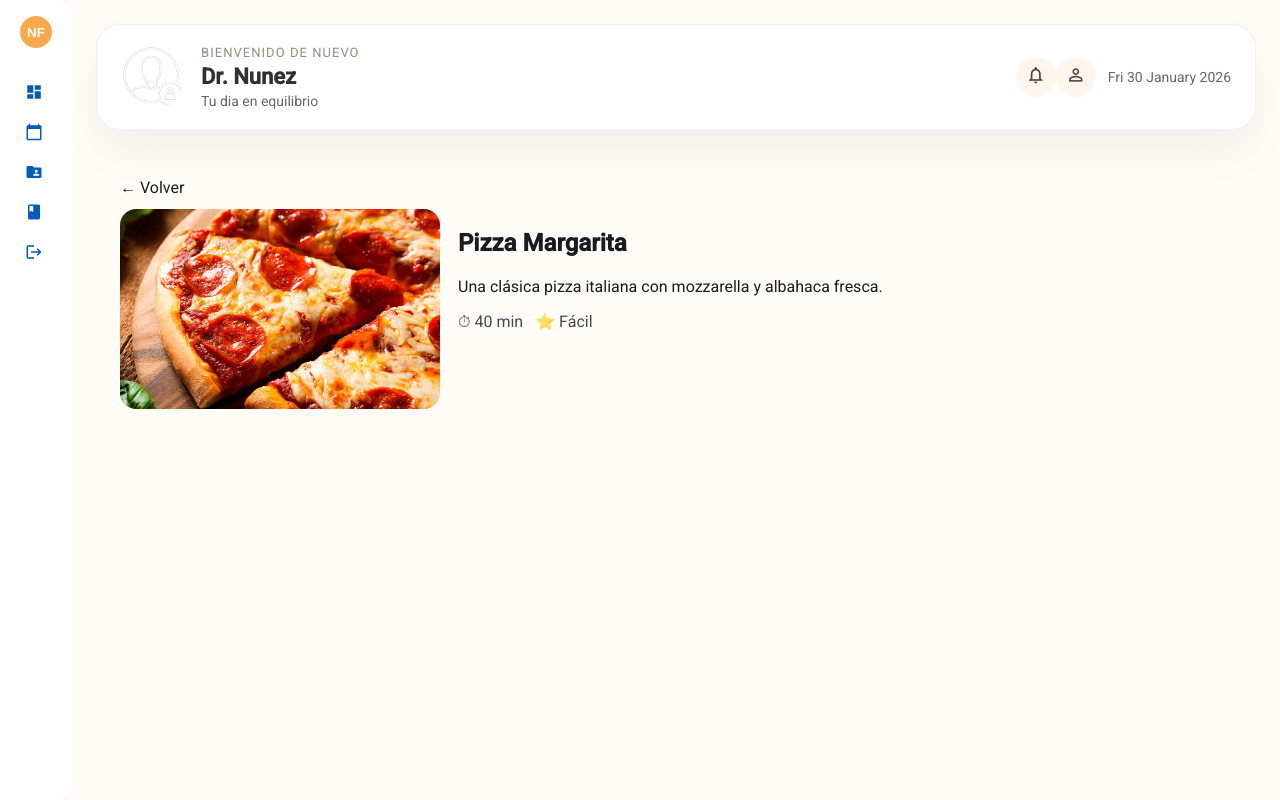
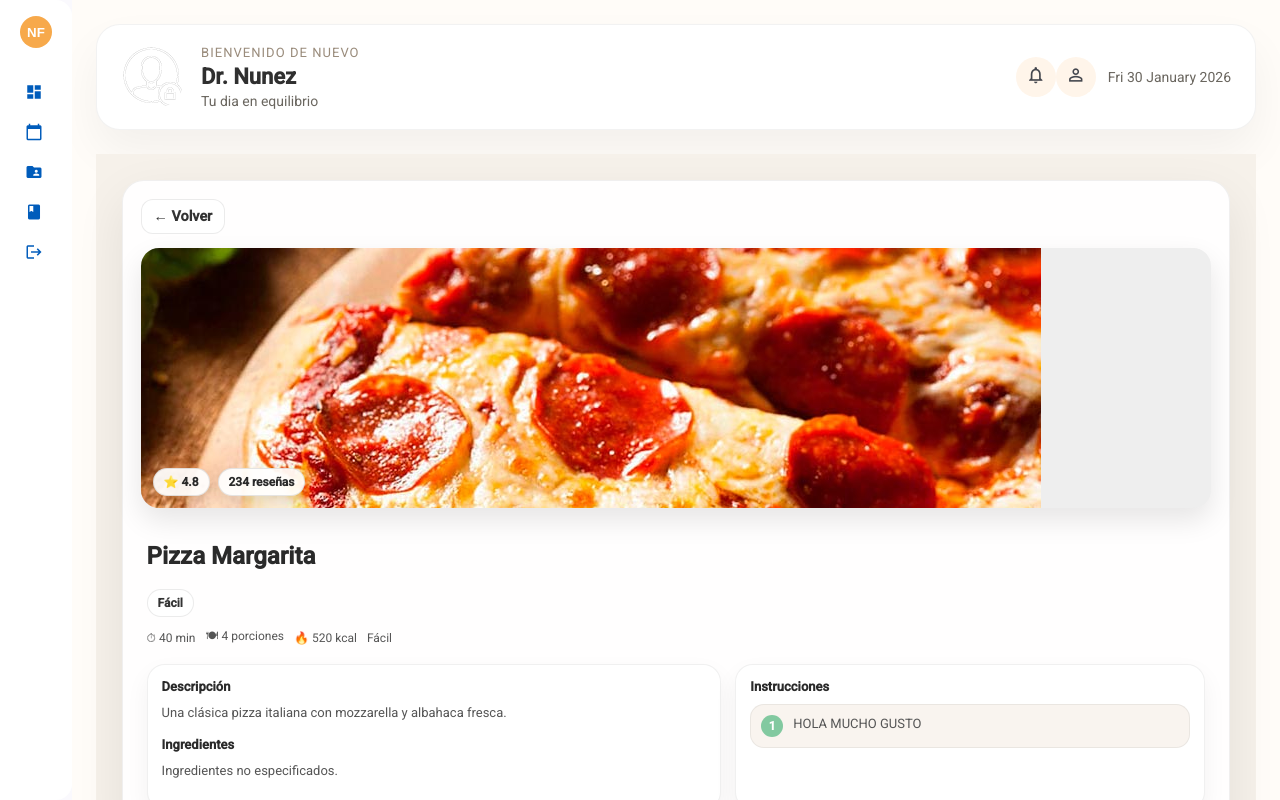
Before and after one commit to SiddhartaCervantes/NutriFlow, an Angular app in the folder frontend/: page /recetas/1 in a window 1280 px wide. Built offline with nearby package versions, Linux system fonts and the light colour scheme.

Commit message:
Recipe Details Update

```diff
--- a/frontend/src/app/components/cardInfo/card-preview.component.scss
+++ b/frontend/src/app/components/cardInfo/card-preview.component.scss
@@ -1,3 +1,6 @@
+.a{
+  style: none;
+}
 .recipe-card {
   position: relative;
   width: 100%;
--- /dev/null
+++ b/frontend/src/app/components/recipeDetails/recipe-detail.component.css
@@ -0,0 +1,270 @@
+:host {
+  display: block;
+  background: #f6f1ea;
+  padding: clamp(16px, 2vw, 28px);
+  box-sizing: border-box;
+}
+
+/* ====== PAGE WRAPPER ====== */
+.detail-page {
+  min-height: 100vh;
+  color: #2a2a2a;
+}
+
+/* ====== MAIN CONTAINER (BLANCO) ====== */
+.detail-shell {
+  max-width: 1180px;
+  margin: 0 auto;
+
+  /* ✅ tonos claros */
+  background: rgba(255, 255, 255, 0.92);
+  border: 1px solid rgba(0, 0, 0, 0.06);
+  border-radius: 22px;
+  padding: 18px;
+
+  /* ✅ sombra suave tipo mockup */
+  box-shadow: 0 18px 50px rgba(0, 0, 0, 0.08);
+
+  /* ✅ fuerza color base para todo */
+  color: #2a2a2a;
+}
+
+/* ====== BACK LINK ====== */
+.back {
+  display: inline-flex;
+  align-items: center;
+  gap: 8px;
+  text-decoration: none;
+
+  color: #333;
+  font-weight: 700;
+  font-size: 0.9rem;
+
+  padding: 8px 12px;
+  border-radius: 12px;
+
+  background: rgba(255, 255, 255, 0.9);
+  border: 1px solid rgba(0, 0, 0, 0.08);
+
+  transition: transform 180ms ease, background 180ms ease;
+  margin-bottom: 14px;
+}
+
+.back:hover {
+  background: #fff;
+  transform: translateY(-1px);
+}
+
+/* ====== HERO ====== */
+.hero {
+  position: relative;
+  height: 260px;
+  border-radius: 18px;
+  overflow: hidden;
+  background: #eee;
+  box-shadow: 0 12px 28px rgba(0, 0, 0, 0.10);
+}
+
+.hero__img {
+  width: 100%;
+  height: 100%;
+  object-fit: cover;
+  transform: scale(1.02);
+  filter: contrast(1.02) saturate(1.03);
+}
+
+/* badges sobre hero */
+.hero-badges {
+  position: absolute;
+  bottom: 12px;
+  left: 12px;
+  display: flex;
+  flex-wrap: wrap;
+  gap: 8px;
+}
+
+.badge {
+  display: inline-flex;
+  align-items: center;
+  gap: 8px;
+  padding: 6px 10px;
+  border-radius: 999px;
+  font-weight: 900;
+  font-size: 12px;
+
+  background: rgba(255, 255, 255, 0.92);
+  border: 1px solid rgba(0, 0, 0, 0.10);
+  box-shadow: 0 6px 14px rgba(0, 0, 0, 0.10);
+}
+
+/* ====== HEADER ====== */
+.head {
+  padding: 14px 6px 6px;
+}
+
+.title {
+  margin: 10px 0 10px;
+  font-size: 1.7rem;
+  font-weight: 900;
+  letter-spacing: 0.2px;
+}
+
+/* ====== CHIPS ====== */
+.chips {
+  display: flex;
+  flex-wrap: wrap;
+  gap: 8px;
+  margin-bottom: 10px;
+}
+
+.chip {
+  padding: 6px 10px;
+  border-radius: 999px;
+  font-size: 12px;
+  font-weight: 800;
+
+  background: #ffffff;
+  border: 1px solid rgba(0, 0, 0, 0.08);
+  color: #333;
+}
+
+/* ====== META ====== */
+.meta {
+  display: flex;
+  flex-wrap: wrap;
+  gap: 10px;
+  align-items: center;
+
+  margin-top: 6px;
+  font-size: 12px;
+  color: #555;
+}
+
+.meta__item {
+  padding: 6px 10px;
+  border-radius: 12px;
+
+  background: #f9f4ef;
+  border: 1px solid rgba(0, 0, 0, 0.06);
+  font-weight: 800;
+}
+
+/* difficulty pill */
+.diff {
+  margin-left: auto;
+  padding: 6px 10px;
+  border-radius: 999px;
+  font-weight: 900;
+  font-size: 12px;
+
+  border: 1px solid rgba(0, 0, 0, 0.08);
+  background: #ffffff;
+  color: #333;
+}
+
+.diff--easy {
+  background: rgba(130, 201, 160, 0.24);
+  border-color: rgba(130, 201, 160, 0.50);
+}
+.diff--mid {
+  background: rgba(245, 197, 76, 0.25);
+  border-color: rgba(245, 197, 76, 0.55);
+}
+.diff--hard {
+  background: rgba(230, 110, 110, 0.22);
+  border-color: rgba(230, 110, 110, 0.50);
+}
+
+/* ====== CONTENT GRID ====== */
+.content {
+  display: grid;
+  grid-template-columns: minmax(0, 1.1fr) minmax(0, 0.9fr);
+  gap: 14px;
+  padding: 10px 6px 6px;
+}
+
+/* ====== PANELS ====== */
+.panel {
+  border-radius: 18px;
+  background: #ffffff;
+  border: 1px solid rgba(0, 0, 0, 0.06);
+  padding: 14px;
+  box-shadow: 0 10px 25px rgba(0, 0, 0, 0.05);
+}
+
+.panel__title {
+  margin: 0 0 10px;
+  font-size: 13px;
+  font-weight: 900;
+  color: #2a2a2a;
+}
+
+.desc {
+  margin: 0 0 14px;
+  color: #555;
+  font-size: 13px;
+  line-height: 1.45;
+}
+
+.list {
+  margin: 0;
+  padding-left: 18px;
+  color: #555;
+  font-size: 13px;
+  line-height: 1.55;
+}
+
+/* ====== STEPS ====== */
+.steps {
+  margin: 0;
+  padding: 0;
+  list-style: none;
+  display: flex;
+  flex-direction: column;
+  gap: 10px;
+}
+
+.step {
+  display: flex;
+  gap: 10px;
+  align-items: flex-start;
+  padding: 10px 10px;
+  border-radius: 14px;
+
+  background: #f9f4ef;
+  border: 1px solid rgba(0, 0, 0, 0.06);
+}
+
+.step__num {
+  width: 22px;
+  height: 22px;
+  border-radius: 999px;
+  display: grid;
+  place-items: center;
+
+  font-weight: 900;
+  font-size: 12px;
+  color: #ffffff;
+  background: #82c9a0;
+  flex: 0 0 auto;
+}
+
+.step__text {
+  margin: 0;
+  color: #555;
+  font-size: 13px;
+  line-height: 1.45;
+}
+
+/* ====== RESPONSIVE ====== */
+@media (max-width: 980px) {
+  .content {
+    grid-template-columns: 1fr;
+  }
+  .diff {
+    margin-left: 0;
+  }
+  .hero {
+    height: 220px;
+  }
+}
--- a/frontend/src/app/components/recipeDetails/recipe-detail.component.ts
+++ b/frontend/src/app/components/recipeDetails/recipe-detail.component.ts
@@ -3,52 +3,148 @@ import { ActivatedRoute, RouterModule } from '@angular/router';
 import { CommonModule } from '@angular/common';
 import { RecipesService, Recipe } from '../../data/recipes.service';
 
+type RecipeUI = Recipe & {
+  rating?: number;
+  reviews?: number;
+  calories?: number;
+  servings?: number;
+  tags?: string[];          // chips
+  ingredients?: string[];   // lista
+  instructions?: string[];  // pasos
+  description?: string[];  // pasos
+};
+
 @Component({
   selector: 'app-recipe-detail',
   standalone: true,
   imports: [CommonModule, RouterModule],
+  styleUrls: ['./recipe-detail.component.css'],
   template: `
-    <section class="detail" *ngIf="recipe; else notFound">
-      <a class="back" routerLink="/recipes">← Volver</a>
+  <section class="detail-page" *ngIf="recipe">
 
+  <div class="detail-shell">
+
+    <a class="back" routerLink="/recetas">← Volver</a>
+
+    <!-- HERO -->
     <div class="hero">
       <img [src]="recipe.image" [alt]="recipe.title" />
-        <div class="info">
+
+      <div class="hero-badges">
+        <span class="badge">⭐ {{ recipe.rating ?? 4.8 }}</span>
+        <span class="badge">{{ recipe.reviews ?? 234 }} reseñas</span>
+      </div>
+    </div>
+
+    <!-- HEADER -->
+    <div class="head">
       <h1>{{ recipe.title }}</h1>
-          <p>{{ recipe.description }}</p>
+
+      <div class="chips">
+        <span class="chip" *ngFor="let t of recipe.tags ?? []">{{ t }}</span>
+      </div>
 
       <div class="meta">
         <span>⏱ {{ recipe.duration }}</span>
-            <span>⭐ {{ recipe.difficulty }}</span>
+        <span>🍽 {{ recipe.servings ?? 4 }} porciones</span>
+        <span>🔥 {{ recipe.calories ?? 520 }} kcal</span>
+        <span class="difficulty">{{ recipe.tags }}</span>
       </div>
     </div>
+
+    <!-- CONTENT -->
+  <!-- CONTENT -->
+<div class="content">
+  <!-- LEFT -->
+  <section class="panel">
+    <h3 class="panel__title">Descripción</h3>
+    <p class="desc">
+      {{ recipe.description || 'Sin descripción disponible.' }}
+    </p>
+
+    <h3 class="panel__title">Ingredientes</h3>
+
+    <ul class="list" *ngIf="(recipe.ingredients?.length ?? 0) > 0; else noIngredients">
+      <li *ngFor="let ing of recipe.ingredients">
+        {{ ing }}
+      </li>
+    </ul>
+
+    <ng-template #noIngredients>
+      <p class="desc">Ingredientes no especificados.</p>
+    </ng-template>
+  </section>
+
+  <!-- RIGHT -->
+  <section class="panel">
+    <h3 class="panel__title">Instrucciones</h3>
+
+    <ol class="steps" *ngIf="(recipe.instructions?.length ?? 0) > 0; else noSteps">
+      <li class="step" *ngFor="let step of recipe.instructions; let i = index">
+        <span class="step__num">{{ i + 1 }}</span>
+        <p class="step__text">{{ step }}</p>
+      </li>
+    </ol>
+
+    <ng-template #noSteps>
+      <p class="desc">Instrucciones no disponibles.</p>
+    </ng-template>
+  </section>
+</div>
+
+
+<section class="detail-page" *ngIf="!recipe">
+  <div class="detail-shell">
+    <a class="back" routerLink="/recetas">← Volver</a>
+    <h2>Receta no encontrada</h2>
+    <p>El id de la receta no existe.</p>
   </div>
 </section>
 
-    <ng-template #notFound>
-      <section class="detail">
-        <a class="back" routerLink="/recipes">← Volver</a>
-        <h2>Receta no encontrada</h2>
-        <p>El id de la receta no existe.</p>
-      </section>
-    </ng-template>
-  `,
-  styles: [`
-    .detail { padding: 24px; }
-    .back { display:inline-block; margin-bottom: 12px; text-decoration:none; color: inherit; }
-    .hero { display:flex; gap: 18px; align-items: start; }
-    img { width: 320px; height: 200px; object-fit: cover; border-radius: 16px; }
-    .meta { display:flex; gap: 12px; margin-top: 10px; opacity: .8; }
-    @media (max-width: 900px) { .hero { flex-direction: column; } img { width: 100%; } }
-  `]
+  `
+
 })
 export class RecipeDetailComponent {
-  recipe?: Recipe;
+  recipe?: RecipeUI;
 
  constructor(route: ActivatedRoute, recipesService: RecipesService) {
   route.paramMap.subscribe(params => {
-      const id = params.get('id') ?? '';
-      this.recipe = recipesService.getById(id);
+    const id = (params.get('id') ?? '').trim();
+
+    const r = recipesService.getById(id) as any;
+    if (!r) {
+      this.recipe = undefined;
+      return;
+    }
+
+    // ✅ normalizar a arrays SIEMPRE
+    const tagsArr = Array.isArray(r.tags)
+      ? r.tags
+      : (typeof r.tags === 'string' && r.tags.trim() ? [r.tags.trim()] : []);
+
+    const instrArr = Array.isArray(r.instructions)
+      ? r.instructions
+      : (typeof r.instructions === 'string' && r.instructions.trim()
+          ? [r.instructions.trim()]
+          : []);
+
+    const ingArr = Array.isArray(r.ingredients)
+      ? r.ingredients
+      : (typeof r.ingredients === 'string' && r.ingredients.trim()
+          ? [r.ingredients.trim()]
+          : []);
+
+    this.recipe = {
+      ...r,
+      tags: tagsArr,
+      instructions: instrArr,
+      ingredients: ingArr,
+    } as RecipeUI;
   });
 }
+
+  // Helpers para pintar dificultad
+  isEasy(d: string){ return /f[aá]cil/i.test(d); }       // Fácil / Muy fácil
+  isMid(d: string){ return /medio/i.test(d); }          // Medio
+  isHard(d: string){ return /dif[ií]cil/i.test(d); }    // Difícil
 }
--- a/frontend/src/app/components/recipes/recipes.component.html
+++ b/frontend/src/app/components/recipes/recipes.component.html
@@ -13,7 +13,7 @@
         [title]="receta.title"
         [description]="receta.description"
         [duration]="receta.duration"
-        [difficulty]="receta.difficulty"
+        [difficulty]="receta.tags"
       ></app-card-preview>
     }
   </section>
--- a/frontend/src/app/data/recipes.service.ts
+++ b/frontend/src/app/data/recipes.service.ts
@@ -6,7 +6,8 @@ export type Recipe = {
   title: string;
   description: string;
   duration: string;
-  difficulty: string;
+  tags: string;
+  instructions: string;
 };
 
 @Injectable({ providedIn: 'root' })
@@ -18,7 +19,8 @@ export class RecipesService {
       title: 'Pizza Margarita',
       description: 'Una clásica pizza italiana con mozzarella y albahaca fresca.',
       duration: '40 min',
-      difficulty: 'Fácil',
+      instructions: 'HOLA MUCHO GUSTO',
+      tags: 'Fácil',
     },
     {
       id: '2',
@@ -26,7 +28,8 @@ export class RecipesService {
       title: 'Ensalada Verde',
       description: 'Fresca y ligera, ideal para acompañar tus comidas.',
       duration: '15 min',
-      difficulty: 'Muy fácil',
+      tags: 'Muy fácil',
+      instructions: 'HOLA MUCHO GUSTO',
     },
       {
       id: '3',
@@ -34,7 +37,8 @@ export class RecipesService {
       title: 'Smoothie de Frutas',
       description: 'Delicioso batido natural con plátano, fresa y avena.',
       duration: '10 min',
-      difficulty: 'Fácil',
+      tags: 'Fácil',
+      instructions: 'HOLA MUCHO GUSTO',
     },
     {
       id: '4',
@@ -42,7 +46,8 @@ export class RecipesService {
       title: 'Sushi Roll Clásico',
       description: 'Arroz, alga nori y pescado fresco, preparado con precisión.',
       duration: '55 min',
-      difficulty: 'Medio',
+      tags: 'Medio',
+      instructions: 'HOLA MUCHO GUSTO',
     },
     {
       id: '5',
@@ -50,7 +55,8 @@ export class RecipesService {
       title: 'Pasta al Pesto',
       description: 'Pasta fresca con albahaca, ajo y piñones.',
       duration: '30 min',
-      difficulty: 'Fácil',
+      tags: 'Fácil',
+      instructions: 'HOLA MUCHO GUSTO',
     },
     {
       id: '6',
@@ -58,7 +64,8 @@ export class RecipesService {
       title: 'Pizza Margarita',
       description: 'Una clásica pizza italiana con mozzarella y albahaca fresca.',
       duration: '40 min',
-      difficulty: 'Fácil',
+      tags: 'Fácil',
+      instructions: 'HOLA MUCHO GUSTO',
     },
     {
       id: '7',
@@ -66,7 +73,8 @@ export class RecipesService {
       title: 'Ensalada Verde',
       description: 'Fresca y ligera, ideal para acompañar tus comidas.',
       duration: '15 min',
-      difficulty: 'Muy fácil',
+      tags: 'Muy fácil',
+      instructions: 'HOLA MUCHO GUSTO',
     },
     {
       id: '8',
@@ -74,7 +82,8 @@ export class RecipesService {
       title: 'Smoothie de Frutas',
       description: 'Delicioso batido natural con plátano, fresa y avena.',
       duration: '10 min',
-      difficulty: 'Fácil',
+      tags: 'Fácil',
+      instructions: 'HOLA MUCHO GUSTO',
     },
     {
       id: '9',
@@ -82,7 +91,8 @@ export class RecipesService {
       title: 'Sushi Roll Clásico',
       description: 'Arroz, alga nori y pescado fresco, preparado con precisión.',
       duration: '55 min',
-      difficulty: 'Medio',
+      tags: 'Medio',
+      instructions: 'HOLA MUCHO GUSTO',
     },
     {
       id: '10',
@@ -90,7 +100,8 @@ export class RecipesService {
       title: 'Pasta al Pesto',
       description: 'Pasta fresca con albahaca, ajo y piñones.',
       duration: '30 min',
-      difficulty: 'Fácil',
+      tags: 'Fácil',
+      instructions: 'HOLA MUCHO GUSTO',
     },
     {
       id: '11',
@@ -98,7 +109,8 @@ export class RecipesService {
       title: 'Pizza Margarita',
       description: 'Una clásica pizza italiana con mozzarella y albahaca fresca.',
       duration: '40 min',
-      difficulty: 'Fácil',
+      tags: 'Fácil',
+      instructions: 'HOLA MUCHO GUSTO',
     },
     {
       id: '12',
@@ -106,7 +118,8 @@ export class RecipesService {
       title: 'Ensalada Verde',
       description: 'Fresca y ligera, ideal para acompañar tus comidas.',
       duration: '15 min',
-      difficulty: 'Muy fácil',
+      tags: 'Muy fácil',
+      instructions: 'HOLA MUCHO GUSTO',
     },
     {
       id: '13',
@@ -114,7 +127,8 @@ export class RecipesService {
       title: 'Smoothie de Frutas',
       description: 'Delicioso batido natural con plátano, fresa y avena.',
       duration: '10 min',
-      difficulty: 'Fácil',
+      tags: 'Fácil',
+      instructions: 'HOLA MUCHO GUSTO',
     },
     {
       id: '14',
@@ -122,7 +136,8 @@ export class RecipesService {
       title: 'Sushi Roll Clásico',
       description: 'Arroz, alga nori y pescado fresco, preparado con precisión.',
       duration: '55 min',
-      difficulty: 'Medio',
+      tags: 'Medio',
+      instructions: 'HOLA MUCHO GUSTO',
     },
     {
       id: '15',
@@ -130,7 +145,8 @@ export class RecipesService {
       title: 'Pasta al Pesto',
       description: 'Pasta fresca con albahaca, ajo y piñones.',
       duration: '30 min',
-      difficulty: 'Fácil',
+      tags: 'Fácil',
+      instructions: 'HOLA MUCHO GUSTO',
     }
     // ... el resto igual (cambia ../assets -> assets)
   ];
```
Also changed, not shown: frontend/src/app/components/recipes/recipes.component.ts (+6 -22 lines). Lines whose indentation alone changed are shown as unchanged.
